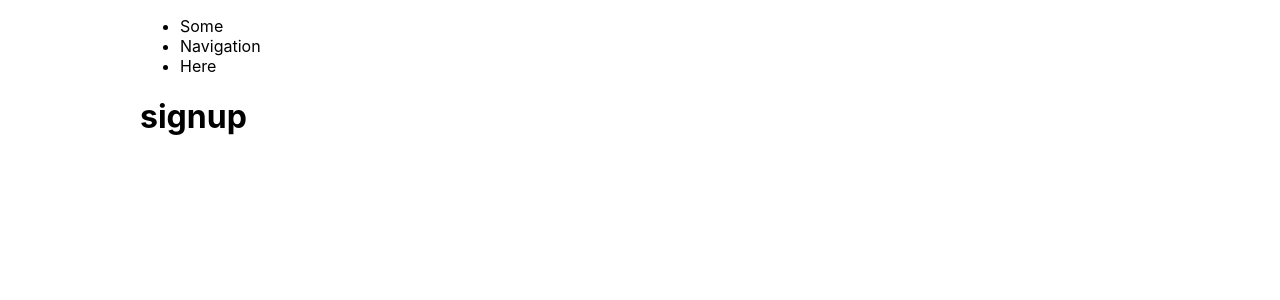
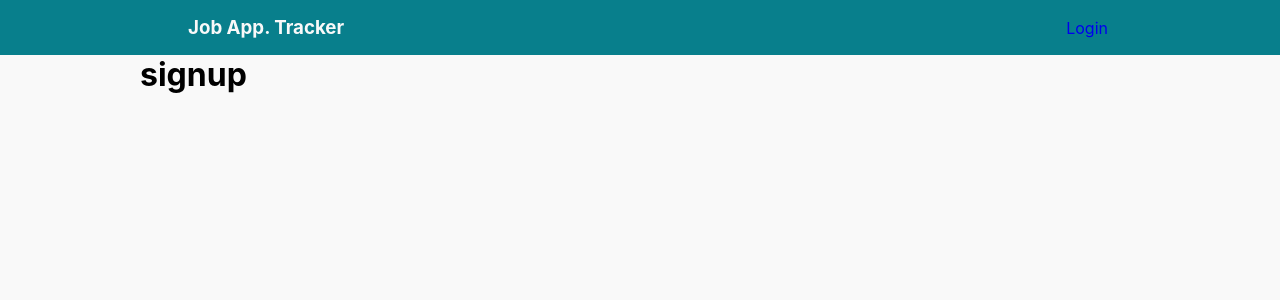
Before and after one commit to chrisnorwood/job-app-tracker, a React (Create React App) app in the folder client/: page /signup in a window 1280 px wide. Shown: the top 300 px of the page. Built offline with nearby package versions, Linux system fonts and the light colour scheme.

Commit message:
Create basic navbar styling

```diff
--- a/client/src/components/App.js
+++ b/client/src/components/App.js
@@ -9,12 +9,11 @@ import Login from './pages/Login'
 import Signup from './pages/Signup'
 import Apps from './pages/Apps'
 
-function App() {
-  return (
-    <div style={{ margin: '0 auto', maxWidth: '1000px' }}>
+const App = () => (
   <AuthProvider value={false}>
+    <Router>
       <Nav />
-        <Router>
+      <div className='container'>
         <Switch>
           <PublicRoute path='/' exact restricted={false} component={Index} />
           <PublicRoute path='/login' restricted={true} component={Login} />
@@ -22,10 +21,9 @@ function App() {
           <PrivateRoute path='/apps' component={Apps} />
           <Route render={() => <h1>404</h1>}/>
         </Switch>
+      </div>
     </Router>
   </AuthProvider>
-    </div>
 )
-}
 
 export default App
--- a/client/src/components/Nav.js
+++ b/client/src/components/Nav.js
@@ -1,13 +1,17 @@
 import React from 'react'
+import { NavLink } from 'react-router-dom'
 
 const Nav = (props) => (
-  <>
-    <ul>
-      <li>Some</li>
-      <li>Navigation</li>
-      <li>Here</li>
-    </ul>
-  </>
+  <nav>
+    <div className='container'>
+      <h3>Job App. Tracker</h3>
+      <ul>
+        <li>
+          <NavLink to='/login'>Login</NavLink>
+        </li>
+      </ul>
+    </div>
+  </nav>
 )
 
 export default Nav
--- a/client/src/index.js
+++ b/client/src/index.js
@@ -1,6 +1,6 @@
 import React from 'react';
 import ReactDOM from 'react-dom';
-import './styles/index.css';
+import './styles/index.scss';
 import App from './components/App';
 
 ReactDOM.render(<App />, document.getElementById('root'));
--- a/client/src/styles/index.css
+++ /dev/null
@@ -1,13 +0,0 @@
-body {
-  margin: 0;
-  font-family: -apple-system, BlinkMacSystemFont, 'Segoe UI', 'Roboto', 'Oxygen',
-    'Ubuntu', 'Cantarell', 'Fira Sans', 'Droid Sans', 'Helvetica Neue',
-    sans-serif;
-  -webkit-font-smoothing: antialiased;
-  -moz-osx-font-smoothing: grayscale;
-}
-
-code {
-  font-family: source-code-pro, Menlo, Monaco, Consolas, 'Courier New',
-    monospace;
-}
--- /dev/null
+++ b/client/src/styles/index.scss
@@ -0,0 +1,71 @@
+/* Variables
+  see palette: https://palx.jxnblk.com/
+*/
+
+$seaweed: #087F8C;
+$cyan-6: #5cacb3;
+$gray-0: #f9f9f9;
+$gray-3: #d0d4d4;
+$gray-6: #99a1a2;
+
+/* Styles */
+
+*, *::before, *::after {
+  box-sizing: inherit;
+  margin: 0;
+  padding: 0;
+}
+
+html {
+  box-sizing: border-box;
+}
+
+body {
+  margin: 0;
+  font-family: -apple-system, BlinkMacSystemFont, 'Segoe UI', 'Roboto', 'Oxygen',
+    'Ubuntu', 'Cantarell', 'Fira Sans', 'Droid Sans', 'Helvetica Neue',
+    sans-serif;
+  -webkit-font-smoothing: antialiased;
+  -moz-osx-font-smoothing: grayscale;
+  background: $gray-0;
+}
+
+code {
+  font-family: source-code-pro, Menlo, Monaco, Consolas, 'Courier New',
+    monospace;
+}
+
+.container {
+  margin: 0px auto;
+  max-width: 1000px;
+}
+
+nav {
+  width: 100%;
+  background-color: $seaweed;
+  color: $gray-0;
+
+  .container {
+    display: flex;
+    justify-content: space-between;
+    align-items: center;
+    padding: 0 2rem;
+    h3 {
+      padding: 1rem 1rem;
+    }
+    ul {
+      list-style: none;
+      display: flex;
+      li {
+        display: inline-flex;
+        margin-left: 2rem;
+        a {
+          text-decoration: none;
+          &:visited {
+            color: inherit;
+          }
+        }
+      }
+    }
+  }
+}
--- a/package.json
+++ b/package.json
@@ -19,6 +19,7 @@
     "helmet": "^3.21.2",
     "jsonwebtoken": "^8.5.1",
     "morgan": "^1.9.1",
+    "node-sass": "^4.13.0",
     "pg": "^7.14.0",
     "sequelize": "^5.21.2"
   },
```
Also changed, not shown: 1 other file (tests, documents, lock files or other folders). Lines whose indentation alone changed are shown as unchanged.
